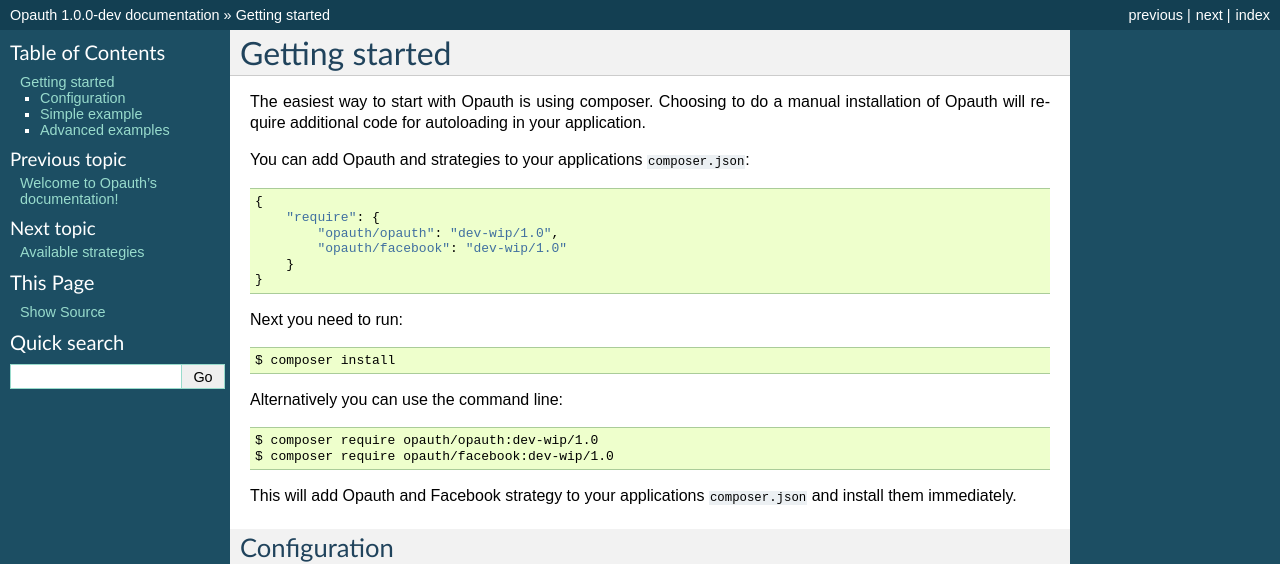
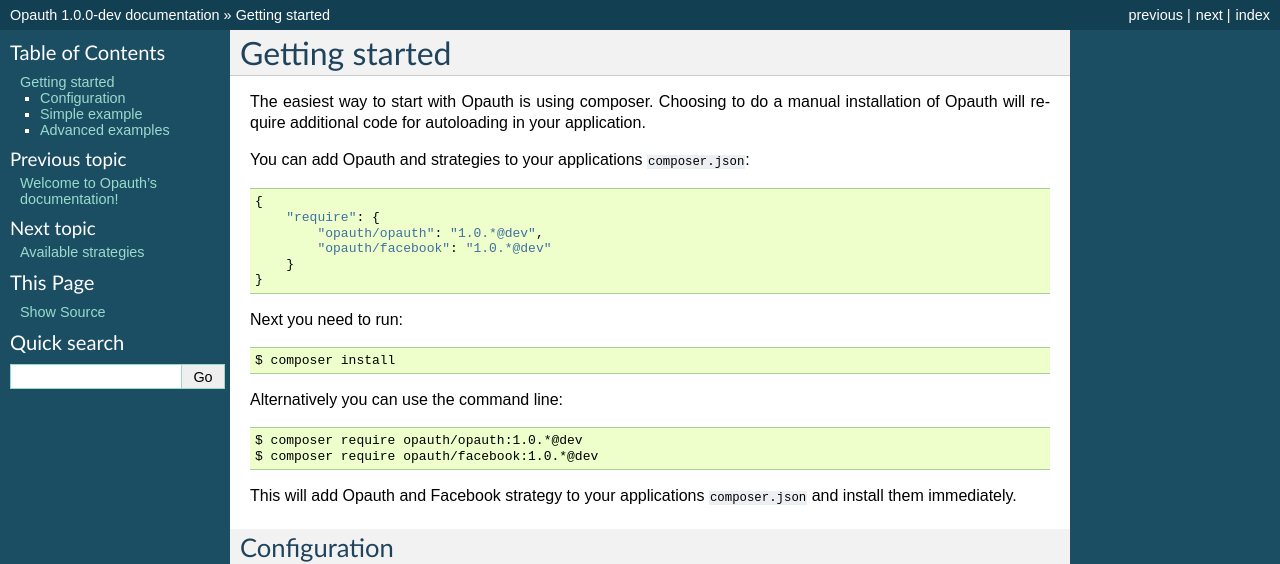
Before and after one commit to opauth/opauth, a Sphinx documentation site: the page built from docs/getting-started.rst, in a window 1280 px wide. Shown: the top 564 px of the page. Built offline with Sphinx 7.4.7, drawn with Linux system fonts in a browser that asks for light colours.

Commit message:
update composer require in docs

```diff
--- a/docs/getting-started.rst
+++ b/docs/getting-started.rst
@@ -8,8 +8,8 @@ You can add Opauth and strategies to your applications ``composer.json``::
 
     {
         "require": {
-            "opauth/opauth": "dev-wip/1.0",
-            "opauth/facebook": "dev-wip/1.0"
+            "opauth/opauth": "1.0.*@dev",
+            "opauth/facebook": "1.0.*@dev"
         }
     }
 
@@ -19,8 +19,8 @@ Next you need to run::
 
 Alternatively you can use the command line::
 
-   $ composer require opauth/opauth:dev-wip/1.0
-   $ composer require opauth/facebook:dev-wip/1.0
+   $ composer require opauth/opauth:1.0.*@dev
+   $ composer require opauth/facebook:1.0.*@dev
 
 This will add Opauth and Facebook strategy to your applications ``composer.json`` and install them immediately.
 
```
